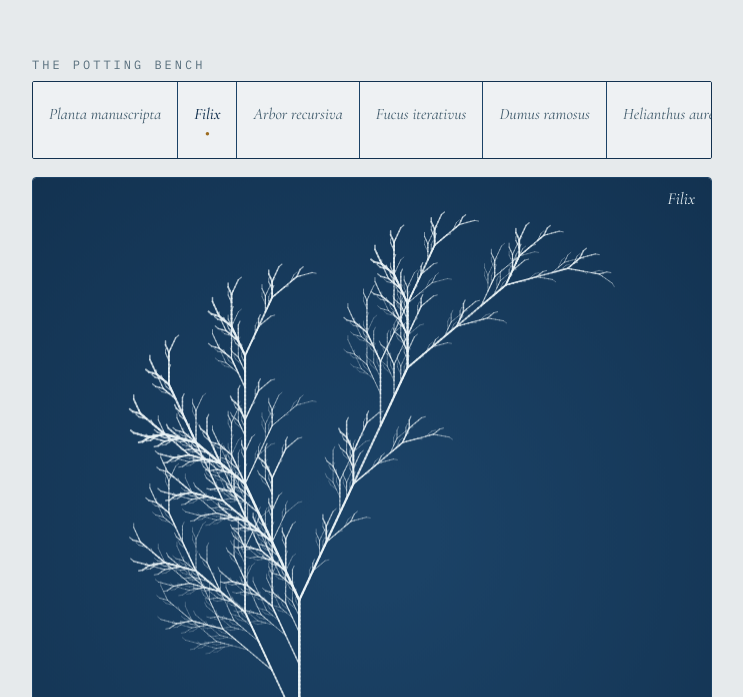
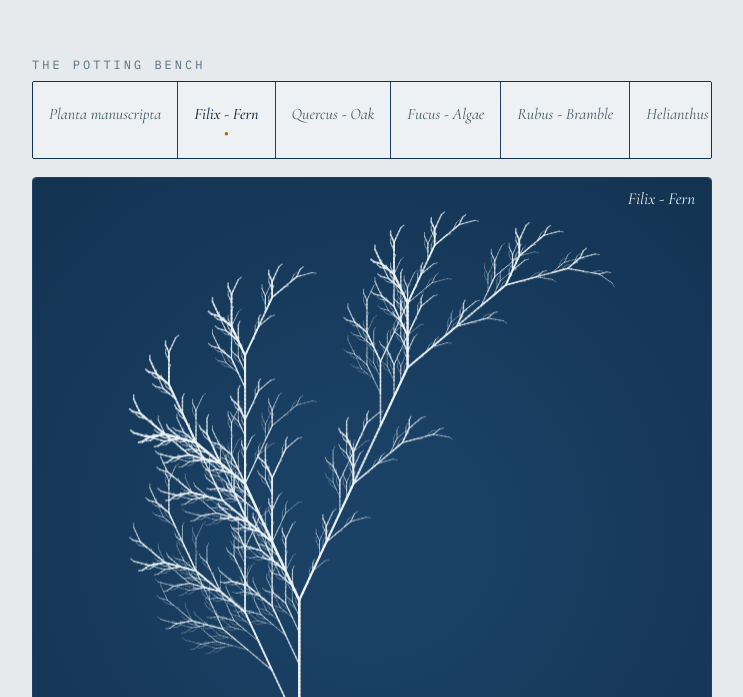
Before and after one commit to or-ni-thology/Planta-Manuscripta, a React (Vite) app: page / in a window 1280 px wide. Shown: the part 103-800 px from the top of the page, without its empty margins (268-1011 px from the left). Built offline with nearby package versions, Linux system fonts and the light colour scheme.

Commit message:
Update HortusGrammaticus.jsx

```diff
--- a/src/HortusGrammaticus.jsx
+++ b/src/HortusGrammaticus.jsx
@@ -60,7 +60,7 @@ const PRESETS = [
   {
     id: "fern",
     type: "l",
-    latin: "Filix",
+    latin: "Filix - Fern",
     common: "",
     axiom: "X",
     rules: "X → F+[[X]-X]-F[-FX]+X\nF → FF",
@@ -72,8 +72,8 @@ const PRESETS = [
   {
     id: "tree",
     type: "l",
-    latin: "Arbor recursiva",
-    common: "the recursive tree",
+    latin: "Quercus - Oak",
+    common: "",
     axiom: "F",
     rules: "F → FF+[+F-F-F]-[-F+F+F]",
     angle: 22.5,
@@ -84,8 +84,8 @@ const PRESETS = [
   {
     id: "seaweed",
     type: "l",
-    latin: "Fucus iterativus",
-    common: "drifting weed",
+    latin: "Fucus - Algae",
+    common: "",
     axiom: "F",
     rules: "F → F[+F]F[-F]F",
     angle: 25.7,
@@ -96,8 +96,8 @@ const PRESETS = [
   {
     id: "bramble",
     type: "l",
-    latin: "Dumus ramosus",
-    common: "the bramble",
+    latin: "Rubus - Bramble",
+    common: "",
     axiom: "F",
     rules: "F → F[+FF][-FF]F[-F][+F]F",
     angle: 35,
@@ -108,8 +108,8 @@ const PRESETS = [
   {
     id: "sunflower",
     type: "p",
-    latin: "Helianthus aureus",
-    common: "the counting flower",
+    latin: "Helianthus annuus",
+    common: "",
     divergence: GOLDEN,
     count: 620,
     size: 4,
@@ -1630,7 +1630,7 @@ export default function HortusGrammaticus() {
 
         <footer className="mt-10 text-xs" style={{ color: C.dim }}>
           After Anna Atkins (1843) &amp; Aristid Lindenmayer (1968). Every specimen here is a
-          sentence that kept talking — and one of them is in your own hand.
+          sentence that kept talking.
         </footer>
       </div>
     </div>
```
